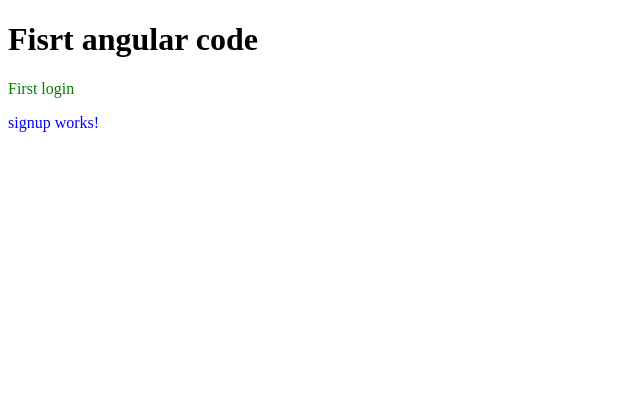
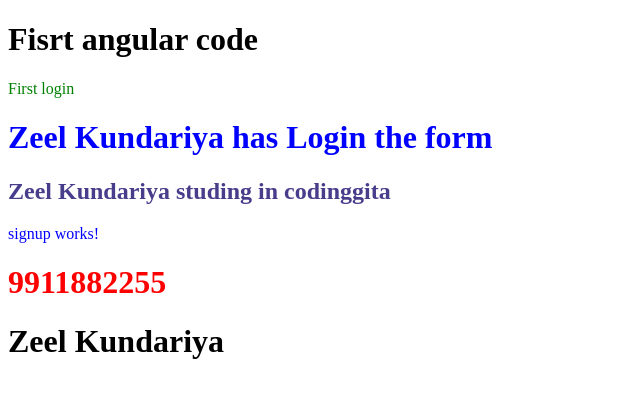
Before and after one commit to Zeelkundariya/Angular_class, an Angular app in the folder first-practical/: page / in a window 1280 px wide. Shown: the top 398 px of the page, without its empty margins (0-640 px from the left). Built offline with nearby package versions, Linux system fonts and the light colour scheme.

Commit message:
Update login and signup components

```diff
--- a/first-practical/src/app/app.html
+++ b/first-practical/src/app/app.html
@@ -1,3 +1,4 @@
 <h1>Fisrt angular code</h1>
 <login></login>
 <signup></signup>
+<h1>{{ name }}</h1>
--- a/first-practical/src/app/app.ts
+++ b/first-practical/src/app/app.ts
@@ -9,5 +9,5 @@ import {Signup} from './signup/signup'
   styleUrl: './app.css'
 })
 export class App {
-  protected readonly title = signal('first-practical');
+  name = "Zeel Kundariya";
 }
--- a/first-practical/src/app/login/login.css
+++ b/first-practical/src/app/login/login.css
@@ -1,3 +1,12 @@
 p{
     color:green;
 }
+
+h1{
+    color:blue;
+}
+
+
+h2{
+    color:darkslateblue
+}
--- a/first-practical/src/app/login/login.html
+++ b/first-practical/src/app/login/login.html
@@ -1 +1,4 @@
 <p>First login</p>
+<h1>{{name}}</h1>
+
+<h2>{{ getName() }}</h2>
--- a/first-practical/src/app/login/login.ts
+++ b/first-practical/src/app/login/login.ts
@@ -6,4 +6,10 @@ import { Component } from '@angular/core';
   templateUrl: './login.html',
   styleUrl: './login.css',
 })
-export class Login {}
+export class Login {
+  name="Zeel Kundariya has Login the form"
+
+  getName() {
+    return "Zeel Kundariya studing in codinggita";
+  }
+}
--- a/first-practical/src/app/signup/signup.css
+++ b/first-practical/src/app/signup/signup.css
@@ -1,3 +1,7 @@
 p{
     color:blue;
 }
+
+h1{
+    color:red;
+}
--- a/first-practical/src/app/signup/signup.html
+++ b/first-practical/src/app/signup/signup.html
@@ -1 +1,2 @@
 <p>signup works!</p>
+<h1>{{phone}}</h1>
--- a/first-practical/src/app/signup/signup.ts
+++ b/first-practical/src/app/signup/signup.ts
@@ -6,4 +6,7 @@ import { Component } from '@angular/core';
   templateUrl: './signup.html',
   styleUrl: './signup.css',
 })
-export class Signup {}
+export class Signup {
+  phone="9911882255"
+
+}
```
